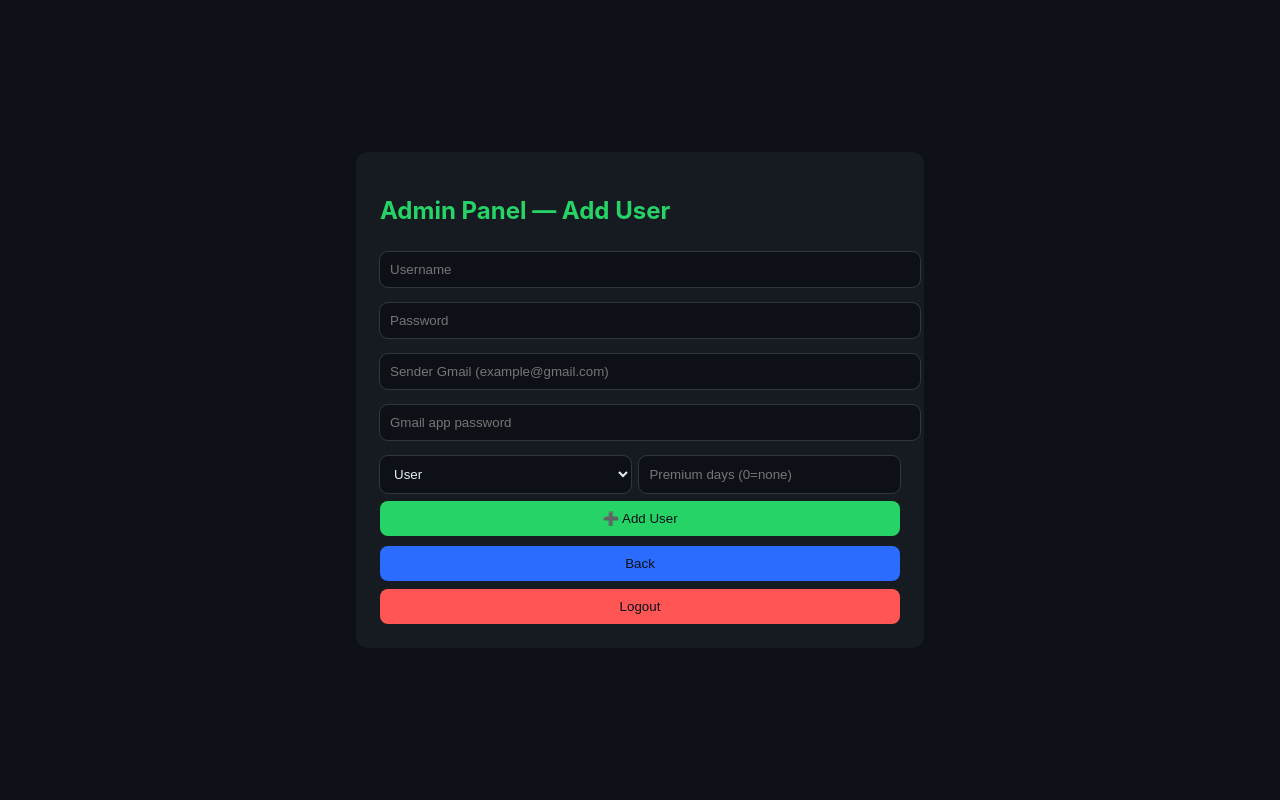
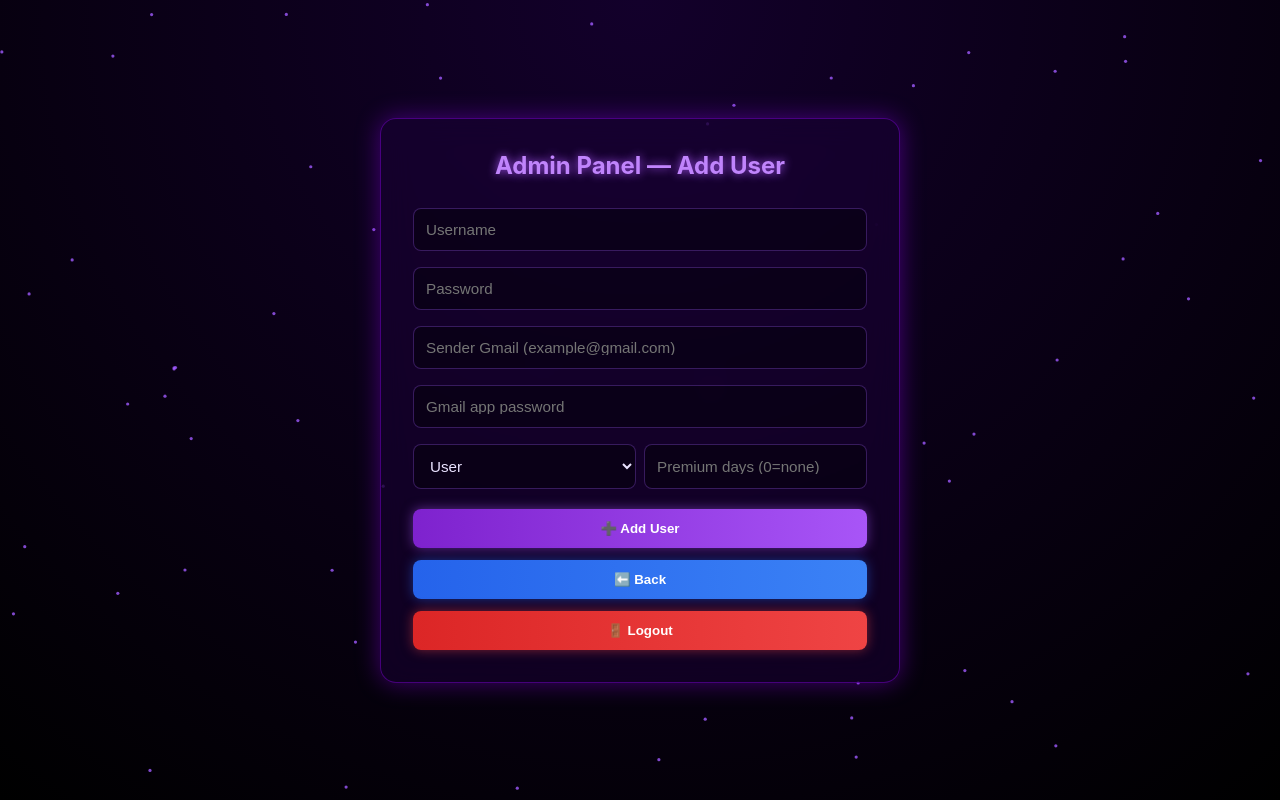
Before and after one commit to axpawpy/lugwn, a website: page public/admin.html in a window 1280 px wide. Drawn offline with Linux system fonts and the light colour scheme; sample sign-in values are in the browser's storage.

Commit message:
Revamp admin panel styling and layout

```diff
--- a/public/admin.html
+++ b/public/admin.html
@@ -5,12 +5,123 @@
   <meta name="viewport" content="width=device-width,initial-scale=1"/>
   <title>Admin | WhatsApp Fixer</title>
   <style>
-    body{background:#0d1117;color:#e6edf3;font-family:Inter,system-ui;display:flex;align-items:center;justify-content:center;height:100vh;margin:0}
-    .card{background:#161b22;padding:24px;border-radius:12px;max-width:520px;width:100%}
-    input,select{width:100%;padding:10px;margin:8px 0;border-radius:8px;border:none;background:#0d1117;outline:1px solid #30363d;color:#e6edf3}
-    button{background:#25d366;color:#071018;border:none;padding:10px;border-radius:8px;width:100%;cursor:pointer}
-    .row{display:flex;gap:8px}
-    .msg{margin-top:8px;font-size:0.95rem}
+    * { box-sizing: border-box; }
+    body {
+      margin: 0;
+      height: 100vh;
+      display: flex;
+      align-items: center;
+      justify-content: center;
+      background: radial-gradient(circle at top, #13002b, #000);
+      font-family: 'Inter', system-ui, sans-serif;
+      color: #eae2ff;
+      overflow: hidden;
+    }
+
+    canvas#bg {
+      position: absolute;
+      inset: 0;
+      z-index: 0;
+    }
+
+    .card {
+      position: relative;
+      z-index: 1;
+      background: rgba(30, 0, 60, 0.45);
+      backdrop-filter: blur(15px);
+      border: 1px solid rgba(150, 0, 255, 0.4);
+      box-shadow: 0 0 25px rgba(150, 0, 255, 0.4);
+      padding: 32px;
+      border-radius: 16px;
+      max-width: 520px;
+      width: 100%;
+      animation: fadeIn 1s ease;
+    }
+
+    h2 {
+      margin-top: 0;
+      font-size: 1.5rem;
+      text-align: center;
+      color: #c084fc;
+      text-shadow: 0 0 10px #a855f7;
+    }
+
+    input, select {
+      width: 100%;
+      padding: 12px;
+      margin: 8px 0;
+      border-radius: 8px;
+      border: 1px solid rgba(160, 90, 255, 0.3);
+      background: rgba(0, 0, 0, 0.4);
+      color: #eae2ff;
+      outline: none;
+      transition: 0.3s;
+      font-size: 0.95rem;
+    }
+
+    input:focus, select:focus {
+      border-color: #a855f7;
+      box-shadow: 0 0 8px #9333ea;
+    }
+
+    button {
+      width: 100%;
+      margin-top: 12px;
+      padding: 12px;
+      border: none;
+      border-radius: 8px;
+      font-weight: 600;
+      color: #fff;
+      cursor: pointer;
+      transition: 0.3s;
+    }
+
+    button:hover {
+      transform: scale(1.03);
+    }
+
+    button#addUser {
+      background: linear-gradient(90deg, #7e22ce, #a855f7);
+      box-shadow: 0 0 12px rgba(168, 85, 247, 0.5);
+    }
+
+    button#addUser:hover {
+      box-shadow: 0 0 20px rgba(168, 85, 247, 0.8);
+    }
+
+    button#back {
+      background: linear-gradient(90deg, #2563eb, #3b82f6);
+      box-shadow: 0 0 12px rgba(37, 99, 235, 0.5);
+    }
+
+    button#back:hover {
+      box-shadow: 0 0 20px rgba(37, 99, 235, 0.8);
+    }
+
+    button#logout {
+      background: linear-gradient(90deg, #dc2626, #ef4444);
+      box-shadow: 0 0 12px rgba(239, 68, 68, 0.5);
+    }
+
+    button#logout:hover {
+      box-shadow: 0 0 20px rgba(239, 68, 68, 0.8);
+    }
+
+    .row {
+      display: flex;
+      gap: 8px;
+    }
+
+    .msg {
+      margin-top: 8px;
+      font-size: 0.95rem;
+      text-align: center;
+    }
+
+    @keyframes fadeIn {
+      from { opacity: 0; transform: scale(0.95); }
+      to { opacity: 1; transform: scale(1); }
+    }
   </style>
 </head>
 <body>
@@ -19,8 +130,11 @@
       window.location.href = "/login.html";
     }
   </script>
+
+  <canvas id="bg"></canvas>
+
   <div class="card">
-    <h2 style="color:#25d366">Admin Panel — Add User</h2>
+    <h2>Admin Panel — Add User</h2>
     <div class="msg" id="status"></div>
 
     <form id="addForm">
@@ -29,14 +143,17 @@
       <input id="email" placeholder="Sender Gmail (example@gmail.com)" required />
       <input id="app_pass" placeholder="Gmail app password" required />
       <div class="row">
-        <select id="role"><option value="user">User</option><option value="admin">Admin</option></select>
+        <select id="role">
+          <option value="user">User</option>
+          <option value="admin">Admin</option>
+        </select>
         <input id="premiumDays" placeholder="Premium days (0=none)" type="number" min="0" />
       </div>
-      <button type="submit">➕ Add User</button>
+      <button id="addUser" type="submit">➕ Add User</button>
     </form>
 
-    <button id="back" style="margin-top:10px;background:#2b6cff">Back</button>
-    <button id="logout" style="margin-top:8px;background:#ff5555">Logout</button>
+    <button id="back">⬅️ Back</button>
+    <button id="logout">🚪 Logout</button>
   </div>
 
   <script>
@@ -45,7 +162,9 @@
 
     document.getElementById("back").addEventListener("click", ()=> window.location.href="/index.html");
     document.getElementById("logout").addEventListener("click", ()=>{
-      localStorage.removeItem("loggedIn"); localStorage.removeItem("token"); localStorage.removeItem("role");
+      localStorage.removeItem("loggedIn");
+      localStorage.removeItem("token");
+      localStorage.removeItem("role");
       window.location.href="/login.html";
     });
 
@@ -68,12 +187,46 @@
         });
         const j = await res.json();
         status.textContent = j.message;
-        status.style.color = j.success ? "#25d366" : "#ff5555";
+        status.style.color = j.success ? "#4ade80" : "#f87171";
       } catch (err) {
         status.textContent = "❌ Error koneksi";
-        status.style.color = "#ff5555";
+        status.style.color = "#f87171";
       }
     });
+
+    // 🌌 Background particle animation
+    const canvas = document.getElementById('bg');
+    const ctx = canvas.getContext('2d');
+    let w, h;
+    function resize() {
+      w = canvas.width = window.innerWidth;
+      h = canvas.height = window.innerHeight;
+    }
+    window.addEventListener('resize', resize);
+    resize();
+
+    const particles = Array.from({length: 70}, () => ({
+      x: Math.random() * w,
+      y: Math.random() * h,
+      vx: (Math.random() - 0.5) * 0.6,
+      vy: (Math.random() - 0.5) * 0.6
+    }));
+
+    function draw() {
+      ctx.clearRect(0, 0, w, h);
+      ctx.fillStyle = 'rgba(160,90,255,0.8)';
+      for (const p of particles) {
+        p.x += p.vx;
+        p.y += p.vy;
+        if (p.x < 0 || p.x > w) p.vx *= -1;
+        if (p.y < 0 || p.y > h) p.vy *= -1;
+        ctx.beginPath();
+        ctx.arc(p.x, p.y, 1.6, 0, Math.PI * 2);
+        ctx.fill();
+      }
+      requestAnimationFrame(draw);
+    }
+    draw();
   </script>
 </body>
 </html>
```
